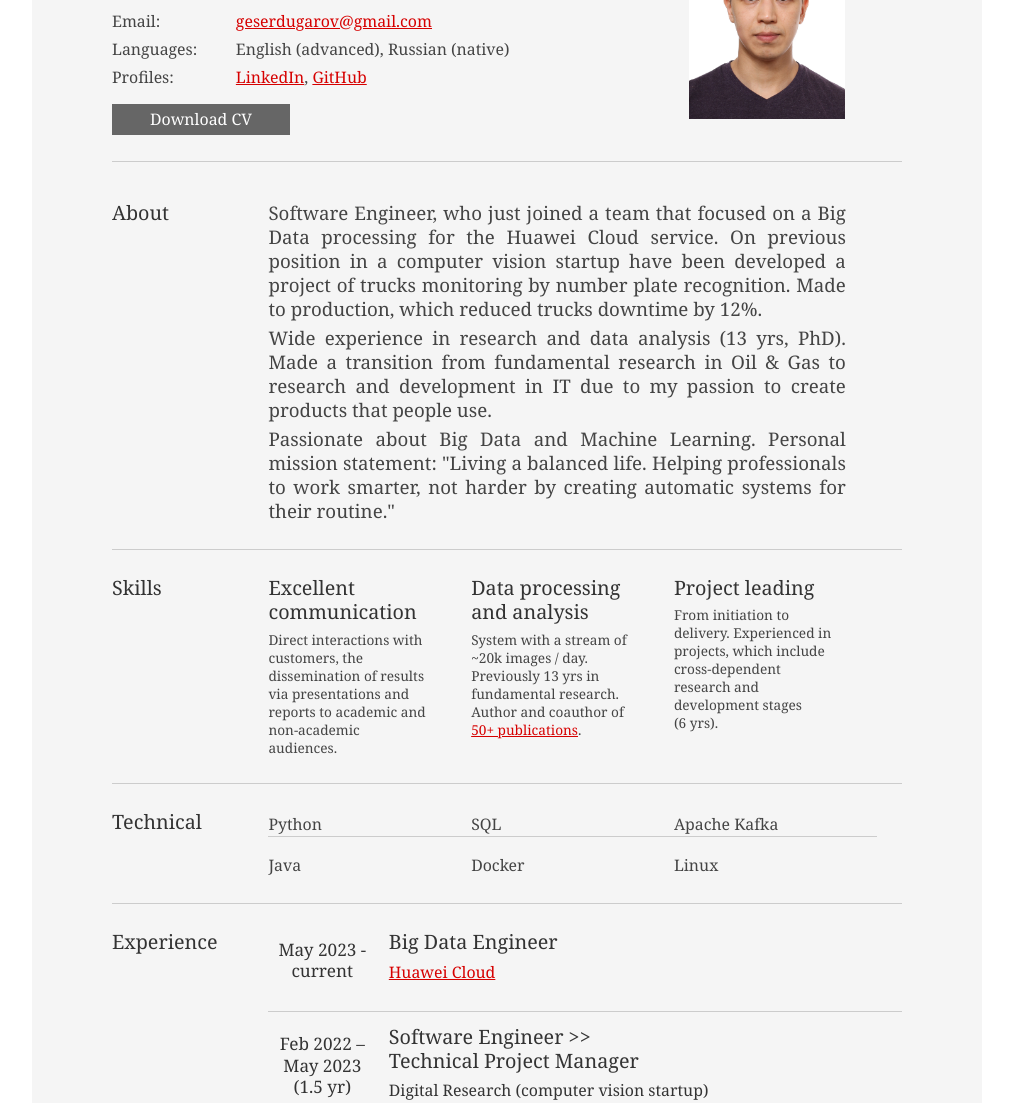
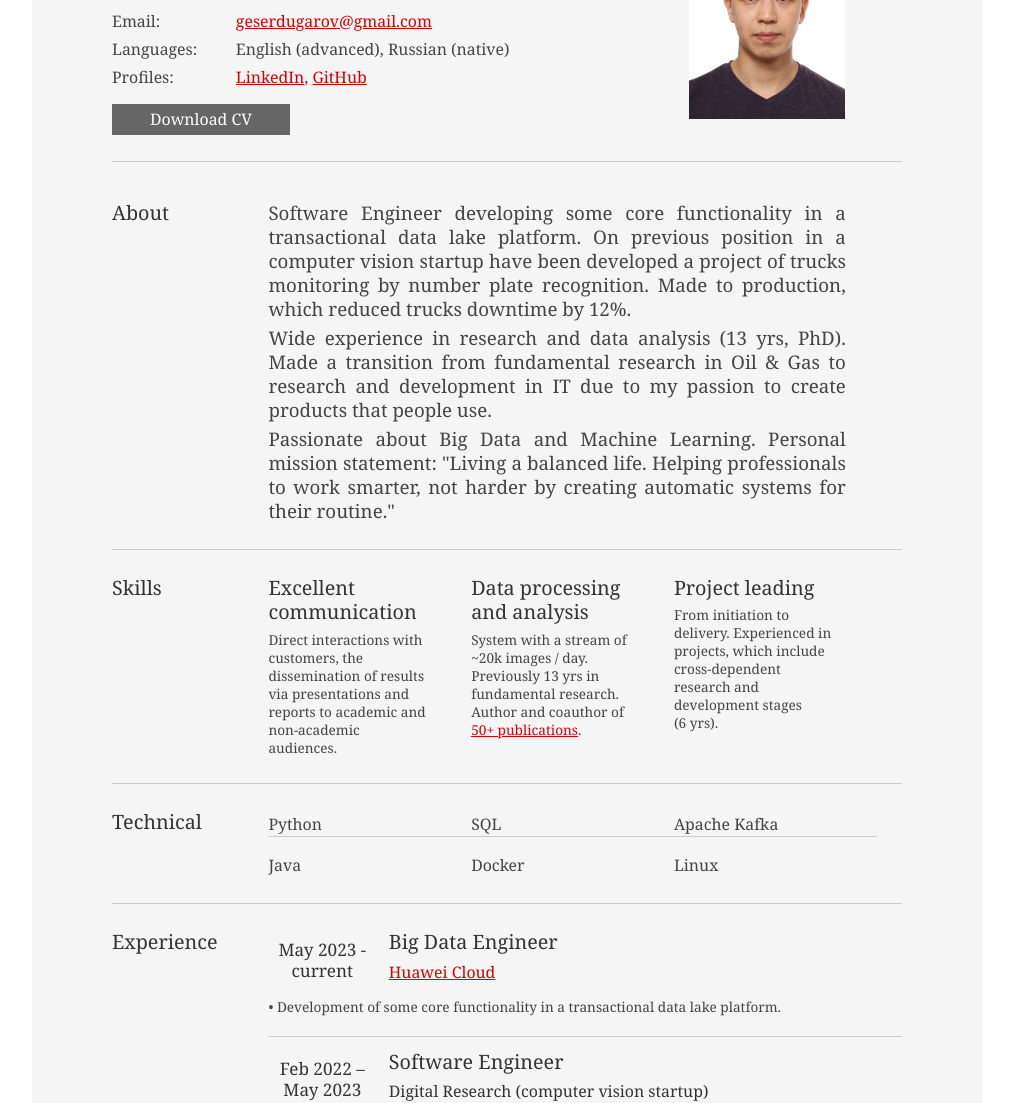
Before and after one commit to geserdugarov/geserdugarov.github.io, a plain HTML site: page index.html in a window 1280 px wide. Shown: the part 206-1309 px from the top of the page, without its empty margins (133-1146 px from the left). Drawn offline with Linux system fonts and the light colour scheme.

Commit message:
Updated info about new position

```diff
--- a/index.html
+++ b/index.html
@@ -73,7 +73,7 @@
 						</div>
 						<div class="yui-u">
 							<p class="enlarge">
-								Software Engineer, who just joined a team that focused on a Big Data processing for the Huawei Cloud service. On previous position in a computer vision startup have been developed a project of trucks monitoring by number plate recognition. Made to production, which reduced trucks downtime by 12%.
+								Software Engineer developing some core functionality in a transactional data lake platform. On previous position in a computer vision startup have been developed a project of trucks monitoring by number plate recognition. Made to production, which reduced trucks downtime by 12%.
 							</p>
                             <div class="gap"></div>
 							<p class="enlarge">
@@ -149,13 +149,13 @@
 							<div class="uni">
 								<h4>May 2023 - current</h4>
 								<h2>Big Data Engineer</h2>
-								<h3><a href="https://www.huaweicloud.com/intl/en-us/" target="_blank">Huawei Cloud</a></h3>
-								<p></p>
+								<h3><a href="https://www.huaweicloud.com/intl/en-us/product/mrs.html" target="_blank">Huawei Cloud</a></h3>
+								<p>• Development of some core functionality in a transactional data lake platform.</p>
 							</div>
 							<div class="uni">
-								<h4>Feb 2022 – May 2023 (1.5&nbsp;yr)</h4>
-								<h2>Software Engineer >> <br> Technical Project Manager</h2>
-								<h3>Digital Research (computer vision startup)</h3>
+								<h4>Feb 2022 – May 2023 (1.5&nbsp;yrs)</h4>
+								<h2>Software Engineer</h2>
+								<h3>Digital Research (computer vision startup) <br> &nbsp</h3>
 								<p>• Created an event-based architecture for a system of batch image processing (~20k&nbsp;images&nbsp;/&nbsp;day). Developed server-side image processing on <i>Apache Kafka</i>. The system reduced downtime of trucks by 12%.</p>
 								<p>• Created a customer-facing web UI with reports and data visualization on <i>PosgreSQL</i> and <i>Yandex DataLens</i>. Also created an internal web UI for image data analysis on <i>PosgreSQL</i>, <i>Yandex S3</i> and <i>Streamlit</i>.</p>
                                  <!--<p>• Presented a <a href="https://aeroforest.ai" target="_blank">project</a> of forest scanning by unmanned aerial vehicles (individual tree detection and species identification) to a range of foundations and potential customers. </p>-->
```
Also changed, not shown: 2 other files.
